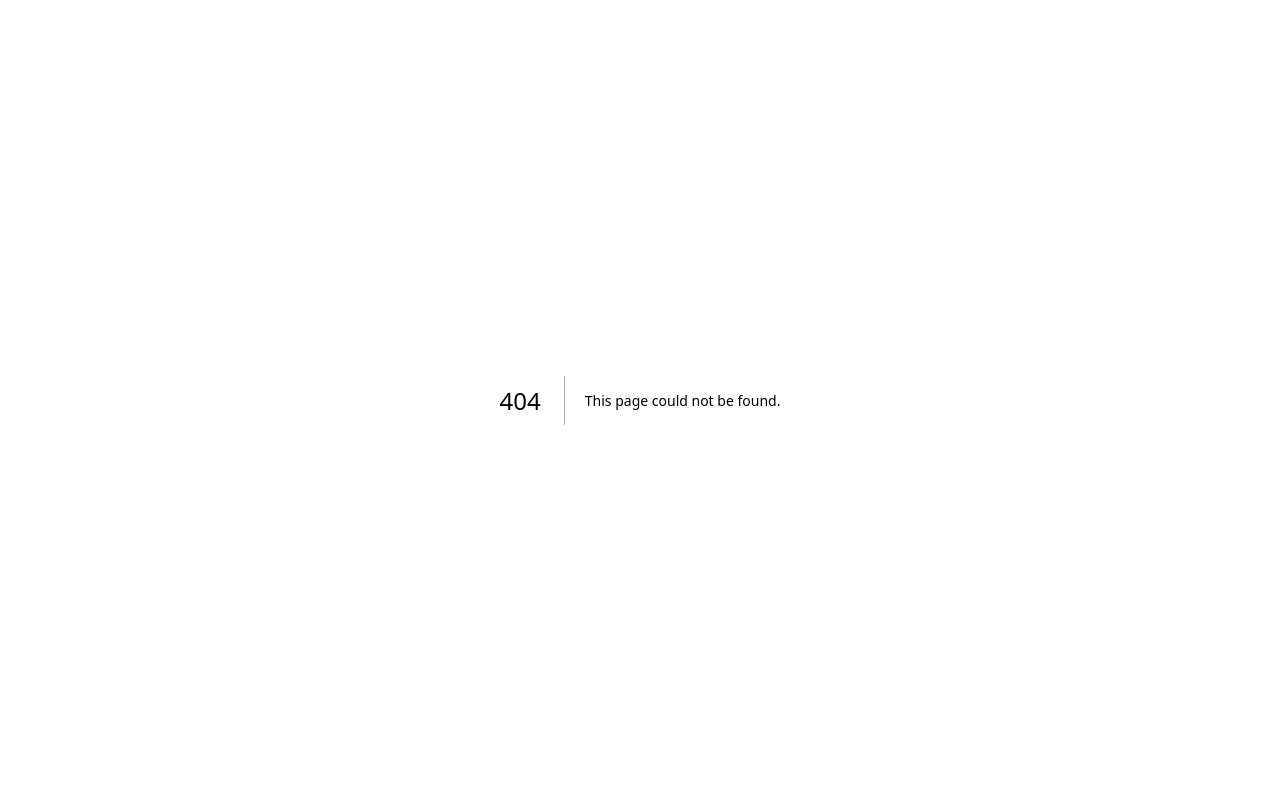
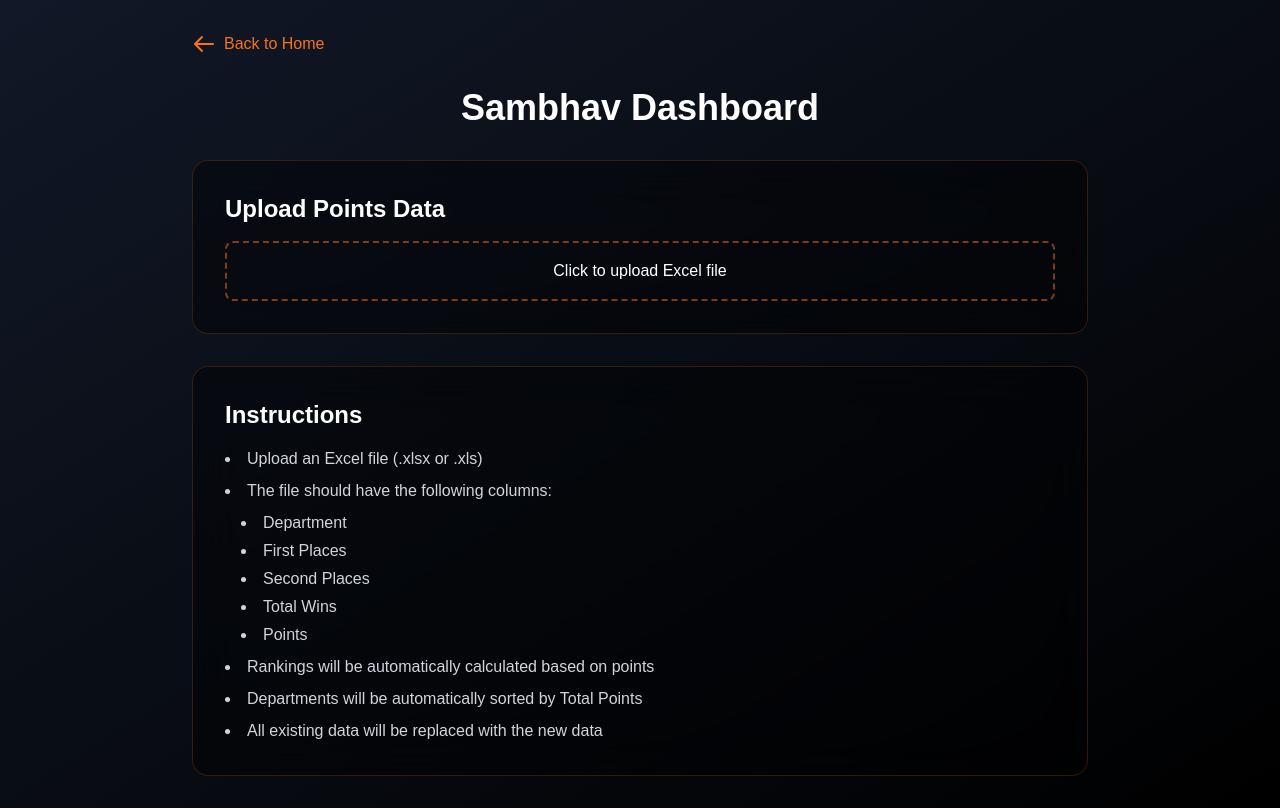
Before and after one commit to DJ-BoT07/cc-farhenheit4.0, a Next.js app: page /sambhav in a window 1280 px wide. Before the commit this address had no page. Built offline with nearby package versions, Linux system fonts and the light colour scheme.

Commit message:
Route changed

```diff
--- a/app/admin/page.js
+++ b/app/sambhav/page.js
@@ -3,7 +3,7 @@
 import * as XLSX from 'xlsx';
 import { useRouter } from 'next/navigation';
 
-export default function AdminPage() {
+export default function SambhavPage() {
   const [uploading, setUploading] = useState(false);
   const [message, setMessage] = useState({ type: '', text: '' });
   const router = useRouter();
@@ -94,7 +94,7 @@
           <span>Back to Home</span>
         </button>
 
-        <h1 className="text-4xl font-bold mb-8 text-center">Admin Dashboard</h1>
+        <h1 className="text-4xl font-bold mb-8 text-center">Sambhav Dashboard</h1>
 
         {/* Upload Section */}
         <div className="bg-black/40 backdrop-blur-xl rounded-2xl border border-orange-500/20 p-8 mb-8">
```
